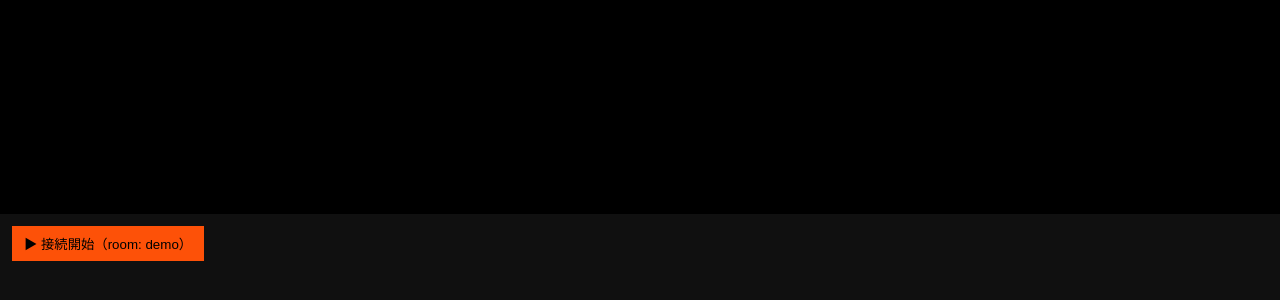
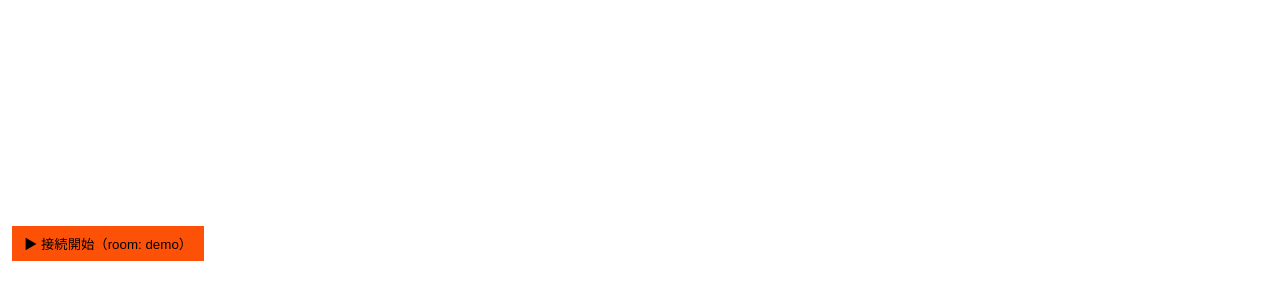
Before and after one commit to Ponntaro13/azure-rtc-ja-zh-translator, a React (Vite) app in the folder web/: page / in a window 1280 px wide. Shown: the part 186-486 px from the top of the page. Built offline with nearby package versions, Linux system fonts and the light colour scheme; what @azure/logger would draw is missing.

Commit message:
change bg color and text color

```diff
--- a/web/src/App.tsx
+++ b/web/src/App.tsx
@@ -375,13 +375,13 @@ export default function App() {
   return (
     <div style={{height:"100vh", display:"grid", gridTemplateRows:"1fr 1fr"}}>
       {/* 上：ローカル／リモート映像 */}
-      <div style={{display:"grid", gridTemplateColumns:"1fr 1fr", gap:8, padding:8, background:"#000"}}>
+      <div style={{display:"grid", gridTemplateColumns:"1fr 1fr", gap:8, padding:8, background:"#ffffff"}}>
         <video ref={localVideoRef} style={{width:"100%",height:"100%",objectFit:"cover"}} muted playsInline />
         <video ref={remoteVideoRef} style={{width:"100%",height:"100%",objectFit:"cover"}} playsInline />
       </div>
 
       {/* 下：字幕タイムライン */}
-      <div style={{padding:12, overflow:"auto", background:"#101010", color:"#eee"}}>
+      <div style={{padding:12, overflow:"auto", background:"#ffffff", color:"#000000"}}>
         <div style={{display:"flex", gap:8, marginBottom:8}}>
           {!started
             ? <button onClick={start} style={{padding:"8px 12px",background: "#FD5108", color: "black",border: "none"}}>▶ 接続開始（room: {room}）</button>
@@ -396,7 +396,7 @@ export default function App() {
         )}
 
         {lines.map(l => (
-          <div key={l.id} style={{padding:"10px 12px", marginBottom:10, background:"#171717", borderLeft:`4px solid ${l.who==="self"?"#FD5108":"#DFE3E6"}`}}>
+          <div key={l.id} style={{padding:"10px 12px", marginBottom:10, background:"#dfe3ef", borderLeft:`4px solid ${l.who==="self"?"#FD5108":"#000000"}`}}>
             <div style={{fontSize:12, opacity:.7}}>
               {new Date(l.t).toLocaleTimeString()} / {l.srcLang === "ja-JP" ? "Atsuhiko Ito" : "Yiran Zhang"} / Detected: {l.srcLang}
             </div>
```
